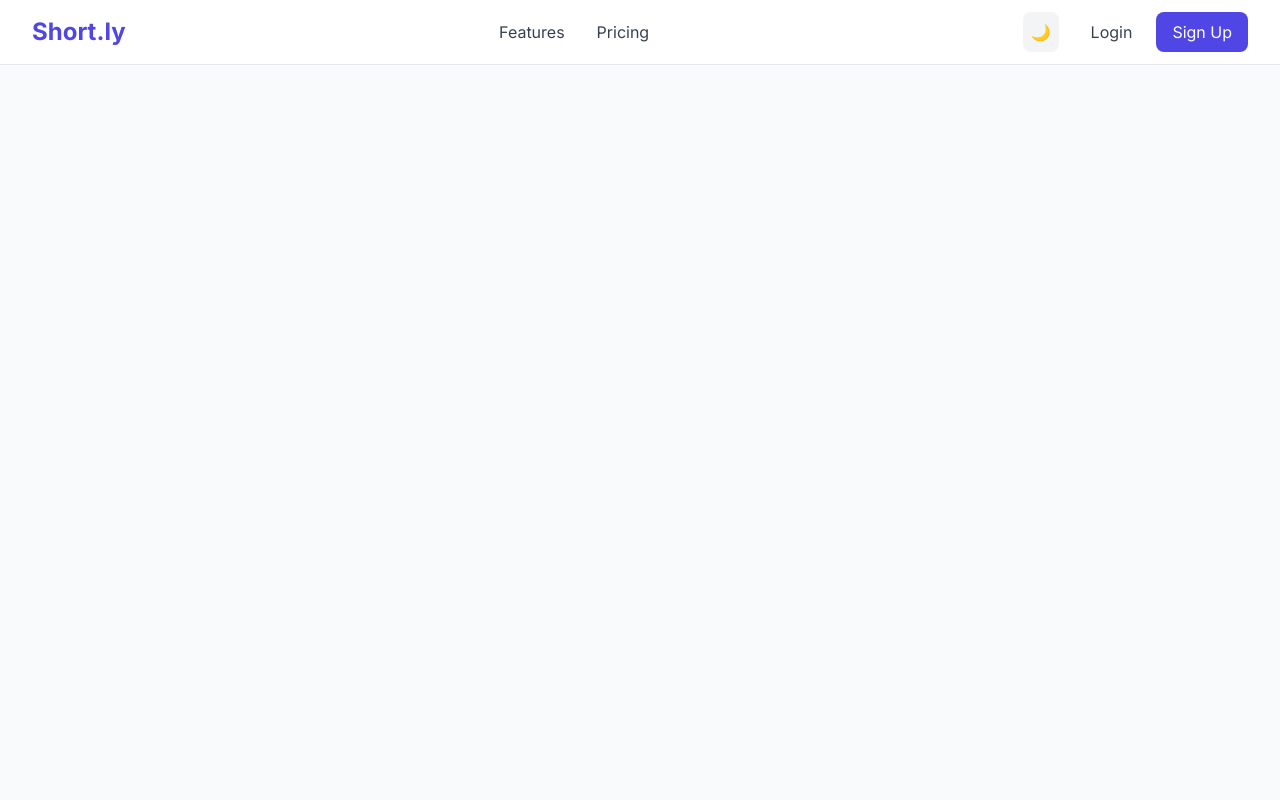
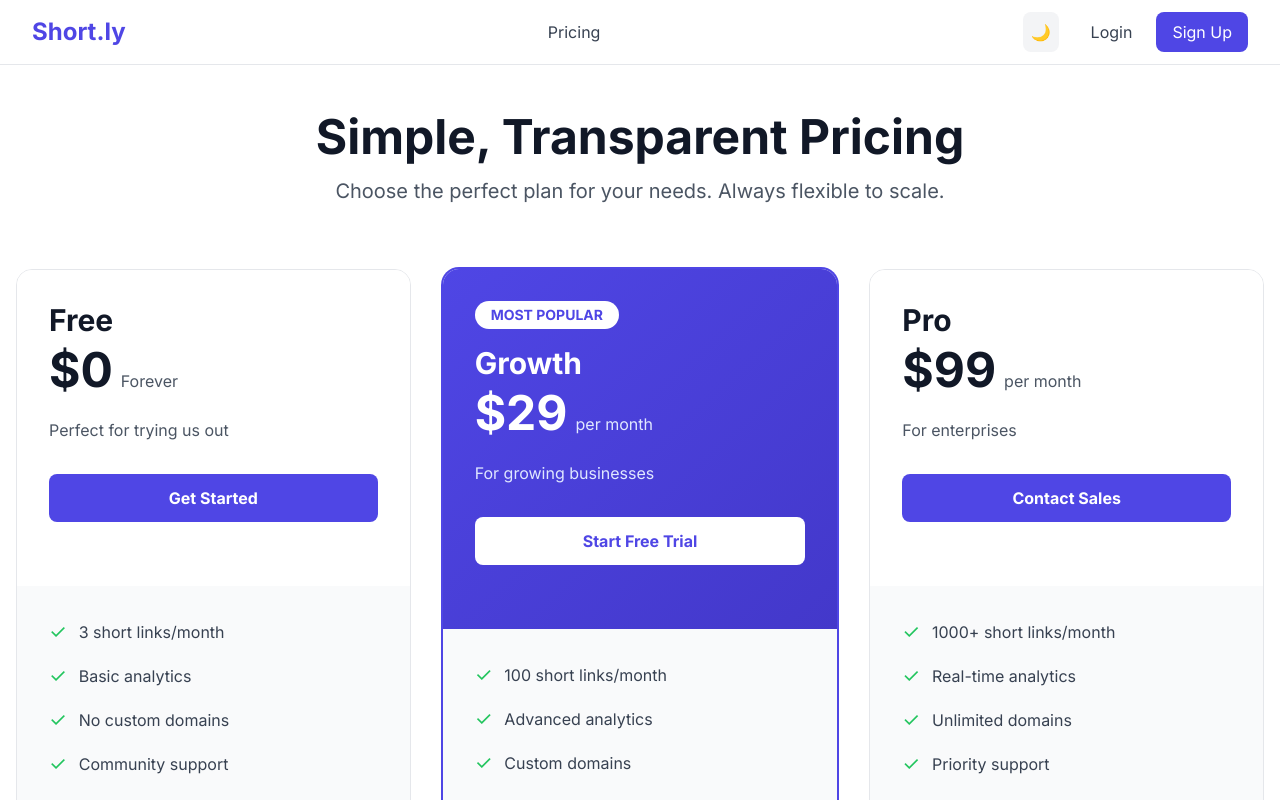
Before and after one commit to lamerique2006-netizen/Shortenurl, a React (Create React App) app in the folder client/: page /pricing in a window 1280 px wide. Shown: the top 800 px of the page. Built offline with nearby package versions, Linux system fonts and the light colour scheme; no server answers.

Commit message:
Add: Pricing page with plans and FAQ section

```diff
--- a/client/src/App.js
+++ b/client/src/App.js
@@ -3,6 +3,7 @@ import { BrowserRouter as Router, Routes, Route } from 'react-router-dom';
 import { AuthProvider } from './contexts/AuthContext';
 import Navbar from './components/Navbar';
 import Hero from './pages/Hero';
+import Pricing from './pages/Pricing';
 import Dashboard from './pages/Dashboard';
 import './styles/globals.css';
 
@@ -27,6 +28,7 @@ function App() {
           <Navbar darkMode={darkMode} setDarkMode={setDarkMode} />
           <Routes>
             <Route path="/" element={<Hero />} />
+            <Route path="/pricing" element={<Pricing />} />
             <Route path="/dashboard" element={<Dashboard />} />
           </Routes>
         </div>
--- a/client/src/components/Navbar.js
+++ b/client/src/components/Navbar.js
@@ -27,8 +27,7 @@ function Navbar({ darkMode, setDarkMode }) {
 
             {/* Middle - Features (Desktop Only) */}
             <div className="hidden md:flex gap-8 text-gray-700 dark:text-gray-300">
-              <a href="#features" className="hover:text-indigo-600 transition">Features</a>
-              <a href="#pricing" className="hover:text-indigo-600 transition">Pricing</a>
+              <Link to="/pricing" className="hover:text-indigo-600 transition">Pricing</Link>
             </div>
 
             {/* Right - Auth / User Menu */}
--- /dev/null
+++ b/client/src/pages/Pricing.js
@@ -0,0 +1,219 @@
+import React from 'react';
+import { motion } from 'framer-motion';
+import { useNavigate } from 'react-router-dom';
+import { useAuth } from '../contexts/AuthContext';
+
+function Pricing() {
+  const { user } = useAuth();
+  const navigate = useNavigate();
+
+  const plans = [
+    {
+      name: 'Free',
+      price: '$0',
+      period: 'Forever',
+      description: 'Perfect for trying us out',
+      features: [
+        '3 short links/month',
+        'Basic analytics',
+        'No custom domains',
+        'Community support'
+      ],
+      cta: 'Get Started',
+      popular: false,
+      color: 'gray'
+    },
+    {
+      name: 'Growth',
+      price: '$29',
+      period: 'per month',
+      description: 'For growing businesses',
+      features: [
+        '100 short links/month',
+        'Advanced analytics',
+        'Custom domains',
+        'Email support',
+        'Team collaboration'
+      ],
+      cta: 'Start Free Trial',
+      popular: true,
+      color: 'indigo'
+    },
+    {
+      name: 'Pro',
+      price: '$99',
+      period: 'per month',
+      description: 'For enterprises',
+      features: [
+        '1000+ short links/month',
+        'Real-time analytics',
+        'Unlimited domains',
+        'Priority support',
+        'API access',
+        'Advanced security'
+      ],
+      cta: 'Contact Sales',
+      popular: false,
+      color: 'blue'
+    }
+  ];
+
+  const handleCTA = (plan) => {
+    if (!user) {
+      navigate('/');
+      return;
+    }
+    // TODO: Integrate Stripe checkout
+    alert(`Upgrade to ${plan} plan coming soon!`);
+  };
+
+  return (
+    <div className="min-h-screen bg-white dark:bg-gray-900 py-12 px-4">
+      {/* Header */}
+      <motion.div
+        initial={{ opacity: 0, y: -20 }}
+        animate={{ opacity: 1, y: 0 }}
+        className="text-center mb-16"
+      >
+        <h1 className="text-5xl font-bold text-gray-900 dark:text-white mb-4">
+          Simple, Transparent Pricing
+        </h1>
+        <p className="text-xl text-gray-600 dark:text-gray-400">
+          Choose the perfect plan for your needs. Always flexible to scale.
+        </p>
+      </motion.div>
+
+      {/* Pricing Cards */}
+      <div className="max-w-7xl mx-auto grid grid-cols-1 md:grid-cols-3 gap-8 mb-16">
+        {plans.map((plan, index) => (
+          <motion.div
+            key={plan.name}
+            initial={{ opacity: 0, y: 20 }}
+            animate={{ opacity: 1, y: 0 }}
+            transition={{ delay: index * 0.1 }}
+            className={`rounded-2xl overflow-hidden transition ${
+              plan.popular
+                ? 'ring-2 ring-indigo-600 transform md:scale-105'
+                : 'border border-gray-200 dark:border-gray-700'
+            }`}
+          >
+            {/* Card Background */}
+            <div className={`p-8 ${
+              plan.popular
+                ? 'bg-gradient-to-br from-indigo-600 to-indigo-700'
+                : 'bg-white dark:bg-gray-800'
+            }`}>
+              {/* Popular Badge */}
+              {plan.popular && (
+                <div className="mb-4 inline-block bg-white text-indigo-600 px-4 py-1 rounded-full text-sm font-bold">
+                  MOST POPULAR
+                </div>
+              )}
+
+              {/* Plan Name */}
+              <h3 className={`text-3xl font-bold mb-2 ${
+                plan.popular ? 'text-white' : 'text-gray-900 dark:text-white'
+              }`}>
+                {plan.name}
+              </h3>
+
+              {/* Price */}
+              <div className="mb-6">
+                <span className={`text-5xl font-bold ${
+                  plan.popular ? 'text-white' : 'text-gray-900 dark:text-white'
+                }`}>
+                  {plan.price}
+                </span>
+                <span className={`ml-2 ${
+                  plan.popular ? 'text-indigo-100' : 'text-gray-600 dark:text-gray-400'
+                }`}>
+                  {plan.period}
+                </span>
+              </div>
+
+              {/* Description */}
+              <p className={`mb-8 ${
+                plan.popular ? 'text-indigo-100' : 'text-gray-600 dark:text-gray-400'
+              }`}>
+                {plan.description}
+              </p>
+
+              {/* CTA Button */}
+              <motion.button
+                whileHover={{ scale: 1.05 }}
+                whileTap={{ scale: 0.95 }}
+                onClick={() => handleCTA(plan.name)}
+                className={`w-full py-3 px-6 rounded-lg font-bold mb-8 transition ${
+                  plan.popular
+                    ? 'bg-white text-indigo-600 hover:bg-indigo-50'
+                    : 'bg-indigo-600 text-white hover:bg-indigo-700'
+                }`}
+              >
+                {plan.cta}
+              </motion.button>
+            </div>
+
+            {/* Features */}
+            <div className="p-8 bg-gray-50 dark:bg-gray-700/50">
+              <ul className="space-y-4">
+                {plan.features.map((feature, i) => (
+                  <li key={i} className="flex items-center text-gray-700 dark:text-gray-300">
+                    <span className="text-green-500 mr-3 text-xl">✓</span>
+                    {feature}
+                  </li>
+                ))}
+              </ul>
+            </div>
+          </motion.div>
+        ))}
+      </div>
+
+      {/* FAQ Section */}
+      <motion.div
+        initial={{ opacity: 0, y: 20 }}
+        animate={{ opacity: 1, y: 0 }}
+        className="max-w-2xl mx-auto"
+      >
+        <h2 className="text-3xl font-bold text-gray-900 dark:text-white mb-8 text-center">
+          Frequently Asked Questions
+        </h2>
+
+        <div className="space-y-4">
+          {[
+            {
+              q: 'Can I upgrade or downgrade my plan anytime?',
+              a: 'Yes! You can change your plan at any time. Changes take effect immediately.'
+            },
+            {
+              q: 'Do you offer refunds?',
+              a: 'We offer a 30-day money-back guarantee if you\'re not satisfied.'
+            },
+            {
+              q: 'What happens when I reach my monthly limit?',
+              a: 'Your account will stop creating new short links until your plan renews or you upgrade.'
+            },
+            {
+              q: 'Do you offer team plans?',
+              a: 'Team features are included in Growth and Pro plans. Contact us for enterprise solutions.'
+            }
+          ].map((item, i) => (
+            <motion.div
+              key={i}
+              className="bg-white dark:bg-gray-800 p-6 rounded-lg border border-gray-200 dark:border-gray-700"
+              initial={{ opacity: 0 }}
+              animate={{ opacity: 1 }}
+              transition={{ delay: i * 0.1 }}
+            >
+              <h3 className="text-lg font-bold text-gray-900 dark:text-white mb-2">
+                {item.q}
+              </h3>
+              <p className="text-gray-600 dark:text-gray-400">{item.a}</p>
+            </motion.div>
+          ))}
+        </div>
+      </motion.div>
+    </div>
+  );
+}
+
+export default Pricing;
```
Also changed, not shown: 1 other file (tests, documents, lock files or other folders).
